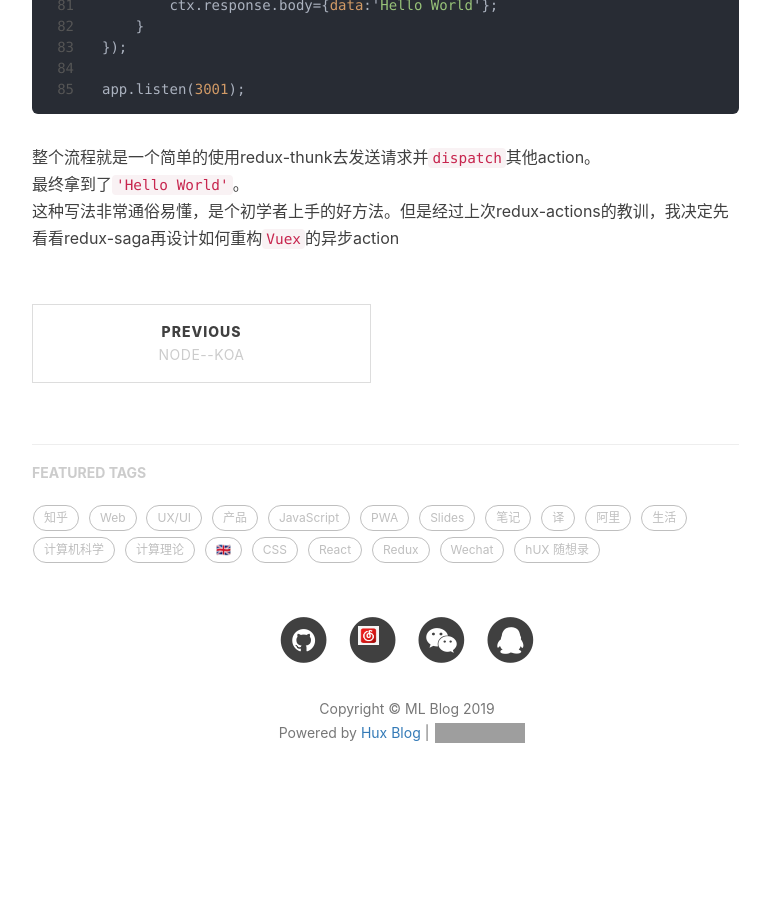
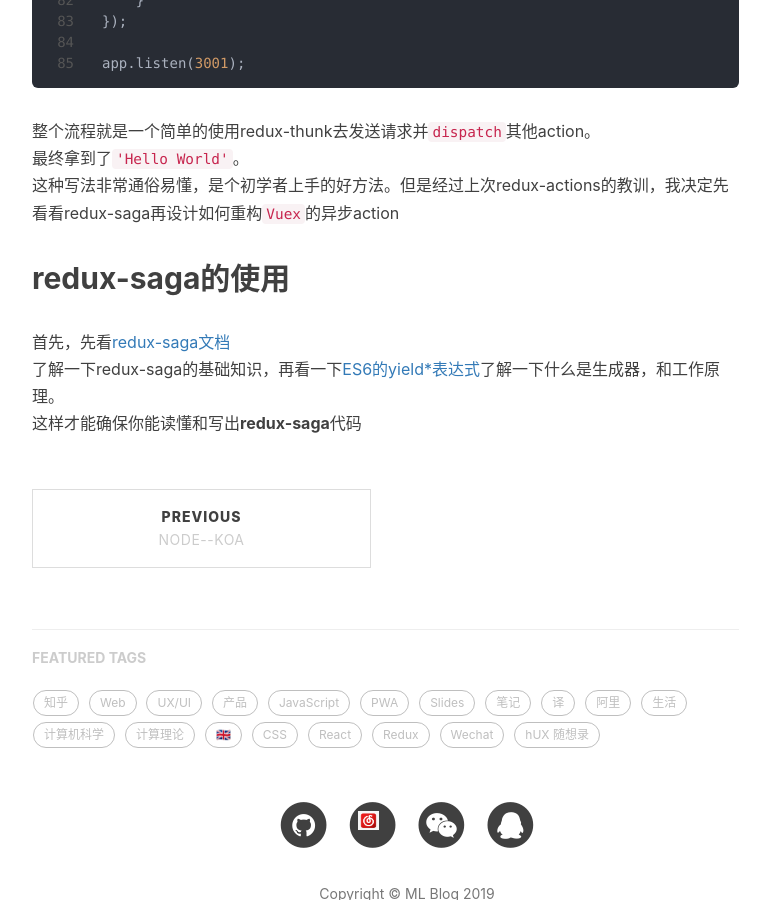
Before and after one commit to adamma1024/ml-blog, a Jekyll site: the page built from _posts/2019-05-27-redux-saga.md, in a window 1280 px wide and 900 px high, scrolled down 2286 px. Shown: the whole window, without its empty margins (233-1003 px from the left). Built offline with Jekyll 4.4.1, drawn with Linux system fonts in a browser that asks for light colours; comment, search, counter and statistics services are not loaded; before the commit the page ends 3123 px from its top, so only the background shows below that; grey boxes are pictures that could not be loaded.

Commit message:
redux-saga

```diff
--- a/_posts/2019-05-27-redux-saga.md
+++ b/_posts/2019-05-27-redux-saga.md
@@ -106,3 +105,9 @@ app.listen(3001);
 整个流程就是一个简单的使用redux-thunk去发送请求并<code>dispatch</code>其他action。<br/>
 最终拿到了<code>'Hello World'</code>。<br/>
 这种写法非常通俗易懂，是个初学者上手的好方法。但是经过上次redux-actions的教训，我决定先看看redux-saga再设计如何重构<code>Vuex</code>的异步action<br/>
+
+## redux-saga的使用
+
+首先，先看[redux-saga文档](https://redux-saga.js.org/docs/introduction/BeginnerTutorial.html)<br/>
+了解一下redux-saga的基础知识，再看一下[ES6的yield*表达式](http://es6.ruanyifeng.com/#docs/generator#yield--%E8%A1%A8%E8%BE%BE%E5%BC%8F)了解一下什么是生成器，和工作原理。<br/>
+这样才能确保你能读懂和写出**redux-saga**代码
```
Also changed, not shown: other parts of _posts/2019-05-27-redux-saga.md (+1 -2 lines).
